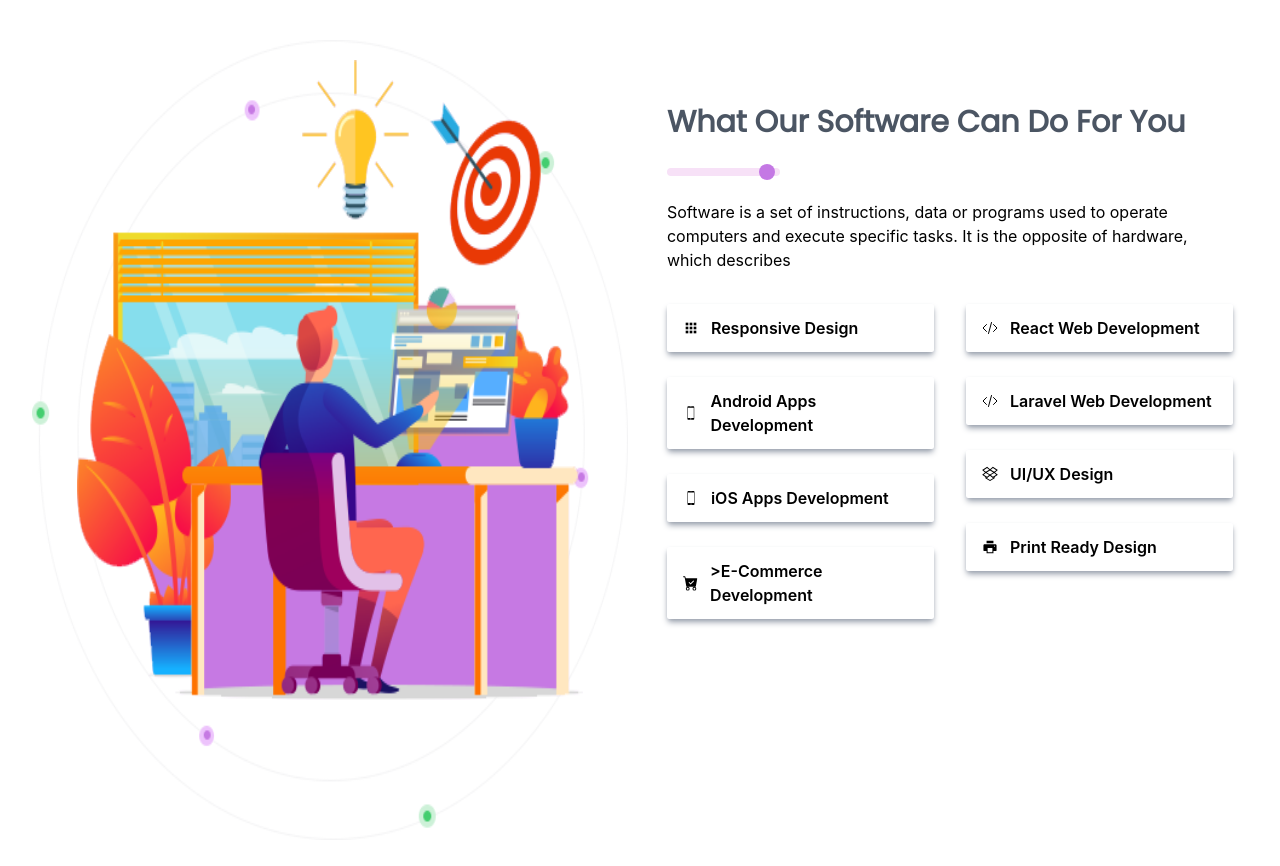
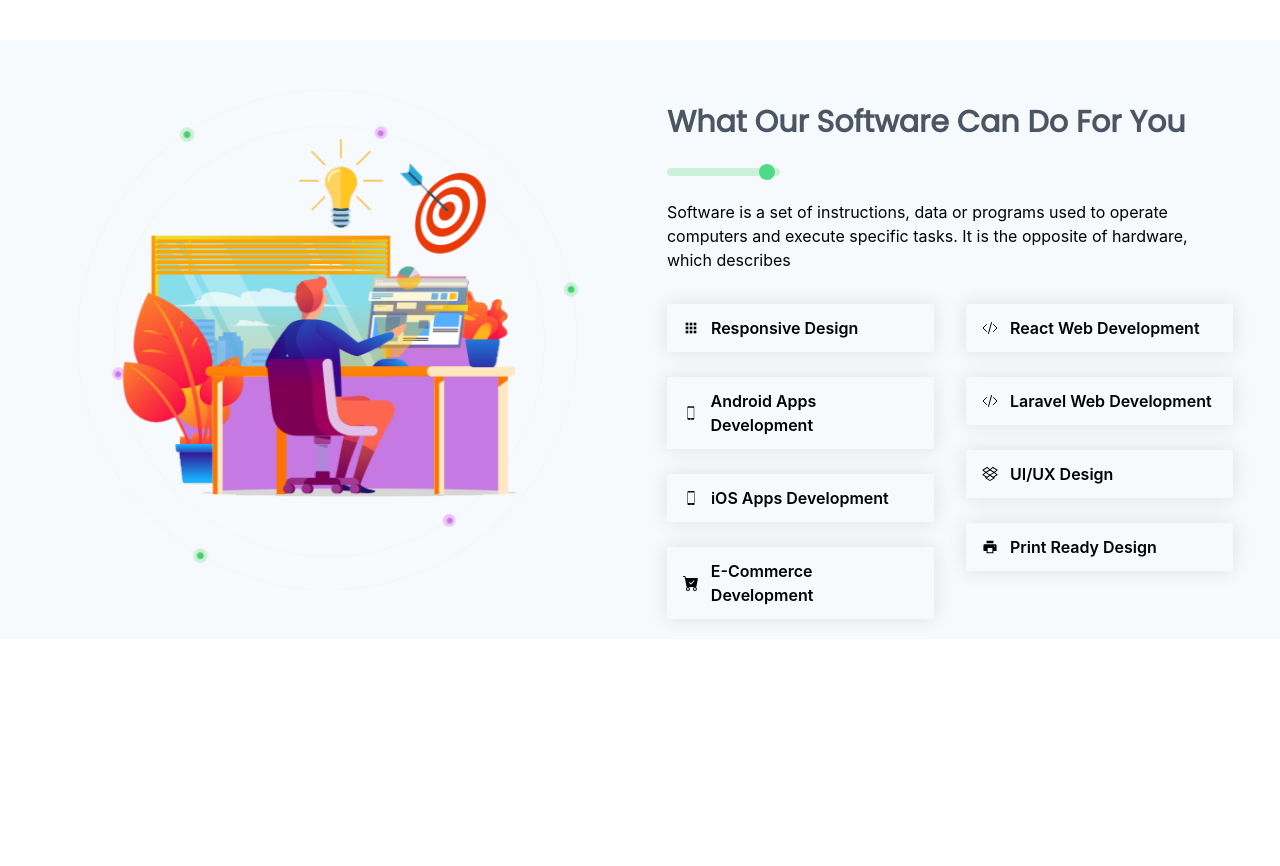
Before and after one commit to RakibHasanDev/Our-company, a React (Create React App) app: page / in a window 1280 px wide. Shown: the top 866 px of the page. After the commit the page ends 800 px from the top, so only its background shows below. Built offline with nearby package versions, Linux system fonts and the light colour scheme.

Commit message:
finising tuch

```diff
--- a/src/App.js
+++ b/src/App.js
@@ -4,7 +4,7 @@ import OurService from './Components/OurService/OurService';
 
 function App() {
   return (
-    <div >
+    <div className='bg-[#F7FAFD]'>
      <OurService></OurService>
     </div>
   );
--- a/src/Components/OurService/OurService.css
+++ b/src/Components/OurService/OurService.css
@@ -1,3 +1,35 @@
+
+.custom-margin{
+    margin: 0 auto;
+}
+
+.custom-hidden{
+    overflow: hidden;
+    height: fit-content;
+
+}
+
+.custom-shadow{
+    box-shadow: 0px 0px 20px rgba(0, 0, 0, 0.1);
+}
+
+
+.custom-circle{
+
+    animation: circle 12s linear 0s infinite ;
+
+}
+
+@keyframes circle {
+    0%{
+        transform: rotate(0deg);
+    }
+
+    100%{
+        transform: rotate(360deg);
+    }
+}
+
 
 .ball {
     position: relative;
@@ -18,7 +50,7 @@
 
 .bg-hov{
     /* position: relative; */
-    transition: 1s;
+    transition: .5s;
 
 
 }
@@ -27,7 +59,6 @@
 
  transform:translateY(-7px) ;
 
- z-index: 2;
 
 }
 
--- a/src/Components/OurService/OurService.js
+++ b/src/Components/OurService/OurService.js
@@ -28,7 +28,7 @@ const OurService = () => {
         },
         {
             icon: <BsFillCartCheckFill />,
-            name: ">E-Commerce Development"
+            name: "E-Commerce Development"
         },
 
     ]
@@ -55,23 +55,23 @@ const OurService = () => {
 
 
     return (
-        <div className='grid grid-cols-1 lg:grid-cols-2 w-[95%] mx-auto gap-6 my-10 '>
+        <div className='grid grid-cols-1 lg:grid-cols-2 w-[95%] mx-auto gap-6 my-10 items-center '>
 
-            <div className='relative'>
-                <div>
-                    <img src={background} alt="" className='lg:w-full mx-auto md:h-[100vh] h-[70vh] ' />
+            <div className='relative custom-hidden ' >
+                <div className='custom-circle '>
+                    <img src={background} alt="" className='w-full md:w-[85%] mx-auto ' />
                 </div>
-                <div className='absolute md:top-5 top-2'>
-                    <img src={coverPhoto} alt="" className='w-[75%] md:w-[85%] mx-auto lg:h-[80vh] h-[60vh] ' />
+                <div className='absolute top-[10%] left-[7%] bottom-[20%] right-[10%]  '>
+                    <img src={coverPhoto} alt="" className=' w-[80%]  custom-margin ' />
                 </div>
             </div>
 
             <div className='mt-16 w-[95%] mx-auto'>
                 <h1 className='font-bold text-xl lg:text-3xl custom-font text-gray-600'>What Our Software Can Do For You</h1>
 
-                <div className='px-10 py-1 rounded-md bg-[#F7E1F7] w-[20%] mt-7 '>
+                <div className='px-10 py-1 rounded-md bg-[#CDF1D8] w-[20%] mt-7 '>
                 </div>
-                <p className='bg-[#C478E4] p-2 rounded-full w-2 -mt-3 ball'></p>
+                <p className='bg-[#4EDB87] p-2 rounded-full w-2 -mt-3 ball'></p>
 
                 <p className='mt-5'> Software is a set of instructions, data or programs used to operate computers and execute specific tasks. It is the opposite of hardware, which describes</p>
                 <div className='grid grid-cols-1 md:grid-cols-2 md:gap-8 mt-8'>
@@ -84,7 +84,7 @@ const OurService = () => {
                             servicers.map((service,index)=> <div
 
                                 key={index}
-                                className='flex gap-3 items-center  shadow-md rounded-sm shadow-gray-400 py-3 px-4 hover:bg-[#4EDB87] hover:text-white bg-hov '>
+                                className='flex gap-3 items-center  custom-shadow rounded-sm py-3 px-4 hover:bg-[#4EDB87] hover:text-white bg-hov '>
                                 {service.icon} <p className='text-md font-semibold'>{ service.name}</p>
                             </div>)
                         }
@@ -95,7 +95,7 @@ const OurService = () => {
                             anotherServices.map((another, index) => <div
 
                                 key={index}
-                                className='flex gap-3 items-center  shadow-md rounded-sm shadow-gray-400 py-3 px-4 hover:bg-[#4EDB87] hover:text-white bg-hov '>
+                                className='flex gap-3 items-center custom-shadow rounded-sm  py-3 px-4 hover:bg-[#4EDB87] hover:text-white bg-hov '>
                                 {another.icon} <p className='text-md font-semibold'>{another.name}</p>
                             </div>)
 
```
